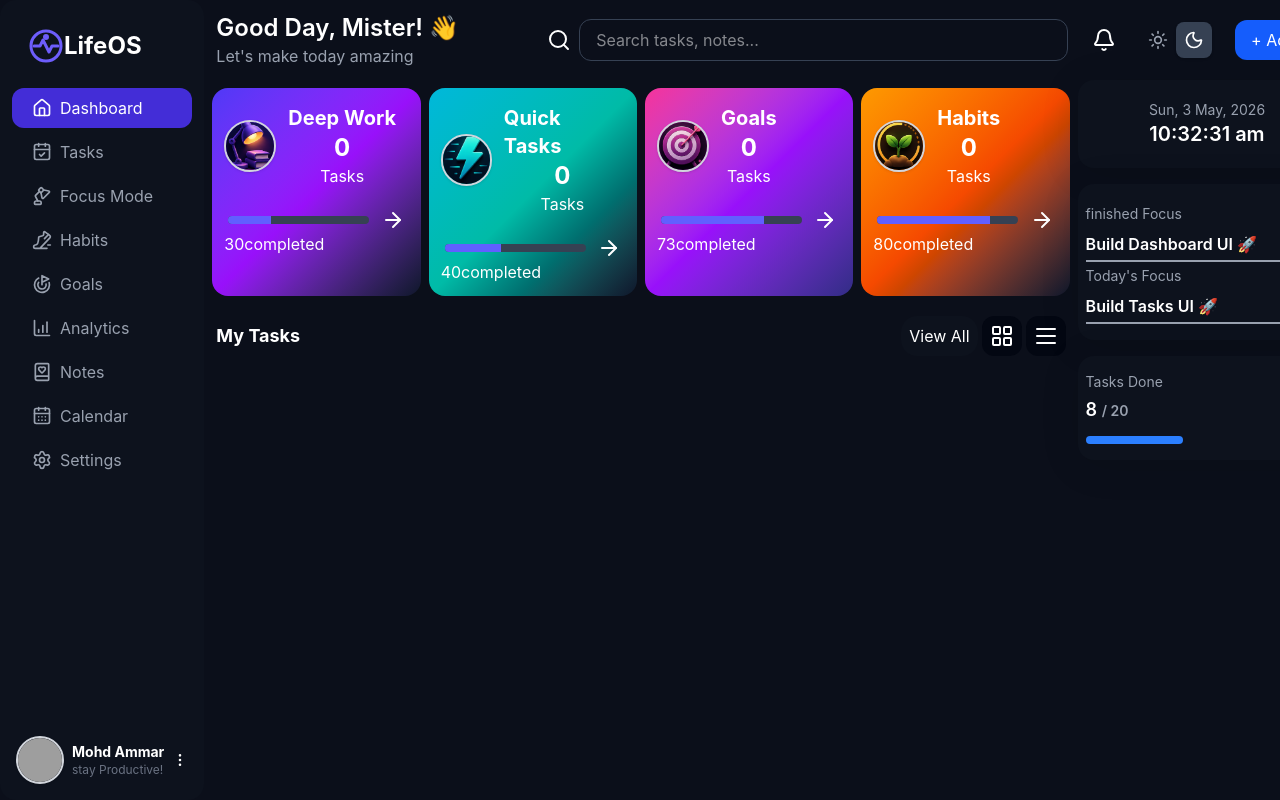
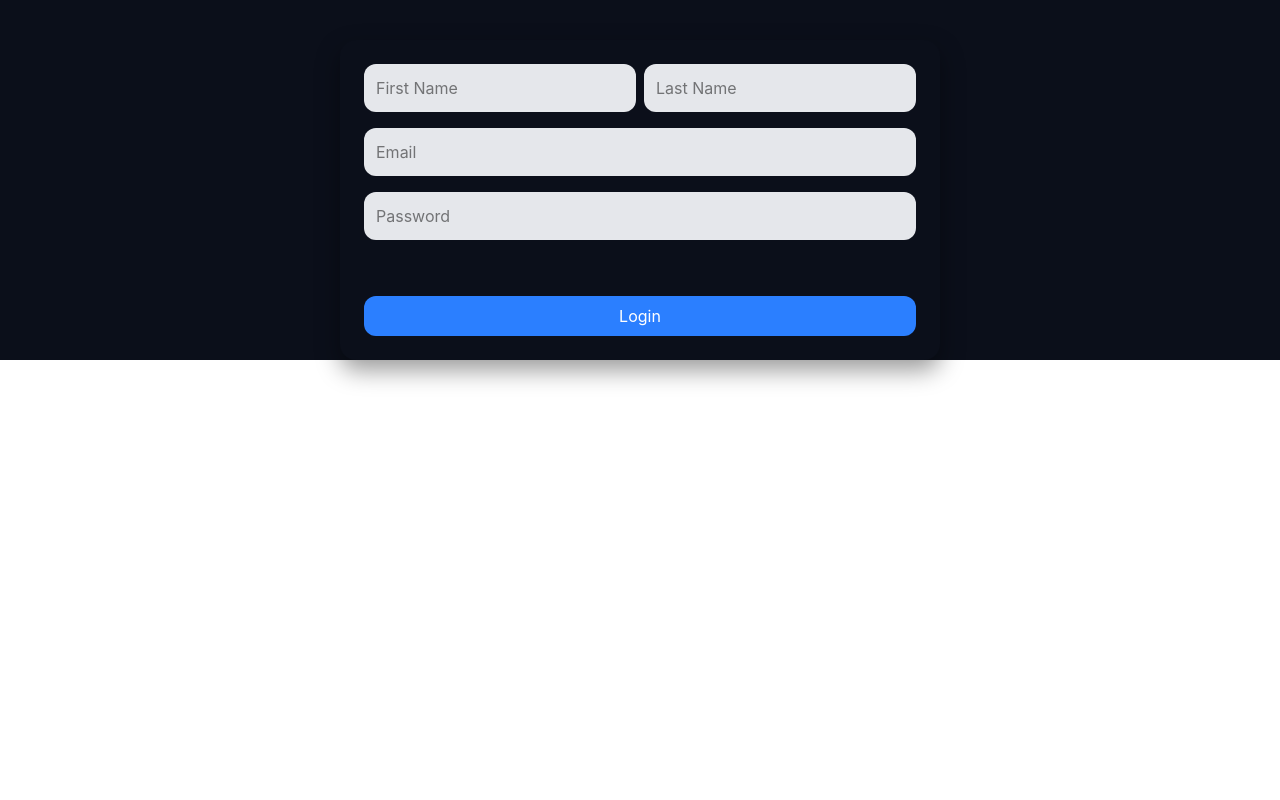
Before and after one commit to Mohd-Ammar-Qureshi/LifeOS-manager, a React (Vite) app: page / in a window 1280 px wide. Built offline with nearby package versions, Linux system fonts and the light colour scheme; grey boxes are pictures that could not be loaded.

Commit message:
Login page Update

```diff
--- a/src/App.jsx
+++ b/src/App.jsx
@@ -1,11 +1,22 @@
 import { useState, useEffect } from "react";
 import Navbox from "./component/Navbox";
 import Section from "./component/Section";
+import Login from "./component/Login";
 
 function App() {
   const [active, setActive] = useState("dashboard"); //shared state
   const [tasks, setTasks] = useState([]);
   const [typeCount, setTypeCount] = useState({});
+  const [fname, setfname] = useState("");
+  const [lname, setlname] = useState("");
+  const [email, setemail] = useState("");
+
+  const [IsLoggedIn, setIsLoggedIn] = useState(false);
+  useEffect(() => {
+    const user = localStorage.getItem("user");
+    if (user) setIsLoggedIn(true);
+  }, []);
+
   const [theme, setTheme] = useState(() => {
     return localStorage.getItem("theme") || "dark";
   });
@@ -31,17 +42,48 @@ function App() {
   useEffect(() => {
     localStorage.setItem("tasks", JSON.stringify(tasks));
   }, [tasks]);
-  return (
+  return IsLoggedIn ? (
     <div className="min-h-screen min-w-screen flex bg-white dark:bg-[#0B0F1A] text-black dark:text-white overflow-auto">
-      <Navbox active={active} setActive={setActive} theme={theme} />
+      <Navbox
+        active={active}
+        setActive={setActive}
+        theme={theme}
+        fname={fname}
+        setfname={setfname}
+        lname={lname}
+        setlname={setlname}
+        email={email}
+        setemail={setemail}
+      />
       <Section
         active={active}
+        setActive={setActive}
         tasks={tasks}
         setTasks={setTasks}
         typeCount={typeCount}
         setTypeCount={setTypeCount}
         theme={theme}
         setTheme={setTheme}
+        setIsLoggedIn={setIsLoggedIn}
+        fname={fname}
+        setfname={setfname}
+        lname={lname}
+        setlname={setlname}
+        email={email}
+        setemail={setemail}
+      />
+    </div>
+  ) : (
+    <div>
+      <Login
+        setIsLoggedIn={setIsLoggedIn}
+        theme={theme}
+        fname={fname}
+        setfname={setfname}
+        lname={lname}
+        setlname={setlname}
+        email={email}
+        setemail={setemail}
       />
     </div>
   );
--- /dev/null
+++ b/src/component/Login.jsx
@@ -0,0 +1,66 @@
+import { useState } from "react";
+
+const Login = ({
+  setIsLoggedIn,
+  setfname,
+  fname,
+  setlname,
+  lname,
+  setemail,
+  email,
+  theme,
+}) => {
+  const [password, setPassword] = useState("");
+
+  const handleLogin = () => {
+    if (fname && email && password) {
+      localStorage.setItem(
+        "user",
+        JSON.stringify({ fname }, { lname }, { email }),
+      );
+      setIsLoggedIn(true);
+    }
+  };
+
+  return (
+    <div className="flex justify-center  bg-white dark:bg-[#0B0F1A]">
+      <div className="flex mt-10 flex-col gap-4 p-6 rounded-2xl shadow-[0_10px_25px_rgba(0,0,0,0.4)]">
+        <div className="flex gap-2">
+          <input
+            className="w-full p-3 rounded-xl bg-gray-100 dark:bg-gray-200"
+            type="name"
+            placeholder="First Name"
+            onChange={(e) => setfname(e.target.value)}
+          />
+          <input
+            className="w-full p-3 rounded-xl bg-gray-100 dark:bg-gray-200"
+            type="name"
+            placeholder="Last Name"
+            onChange={(e) => setlname(e.target.value)}
+          />
+        </div>
+
+        <input
+          className="w-full p-3 rounded-xl bg-gray-100 dark:bg-gray-200 "
+          type="email"
+          placeholder="Email"
+          onChange={(e) => setemail(e.target.value)}
+        />
+        <input
+          className="w-full p-3 rounded-xl bg-gray-100 dark:bg-gray-200"
+          type="password"
+          placeholder="Password"
+          onChange={(e) => setPassword(e.target.value)}
+        />
+        <button
+          className="bg-blue-500 text-white px-4 py-2 mt-10 rounded-xl"
+          onClick={handleLogin}
+        >
+          Login
+        </button>
+      </div>
+    </div>
+  );
+};
+
+export default Login;
--- a/src/component/Navbar.jsx
+++ b/src/component/Navbar.jsx
@@ -2,7 +2,7 @@ import React from "react";
 import { useState, useEffect } from "react";
 import { Bell, Search, Sun, Moon } from "lucide-react";
 
-const Navbar = ({ theme, setTheme }) => {
+const Navbar = ({ theme, setTheme, active, setActive }) => {
   return (
     <div className="flex w-full p-3 justify-between">
       <div className="flex-3">
@@ -52,7 +52,10 @@ const Navbar = ({ theme, setTheme }) => {
               <Moon size={20} />
             </div>
           </div>
-          <button className="bg-blue-600 hover:bg-blue-700 text-white px-4 py-2 rounded-xl truncate transition">
+          <button
+            onClick={() => setActive("tasks")}
+            className="bg-blue-600 hover:bg-blue-700 text-white px-4 py-2 rounded-xl truncate transition"
+          >
             + Add Task
           </button>
         </div>
--- a/src/component/Navbox.jsx
+++ b/src/component/Navbox.jsx
@@ -13,7 +13,7 @@ import {
   EllipsisVertical,
 } from "lucide-react";
 
-const Navbox = ({ setActive, active }) => {
+const Navbox = ({ setActive, active, fname, lname }) => {
   const navItems = [
     { id: "dashboard", label: "Dashboard", icon: House },
     { id: "tasks", label: "Tasks", icon: CalendarCheck },
@@ -77,7 +77,9 @@ const Navbox = ({ setActive, active }) => {
               />
             </div>
             <div>
-              <p className="text-sm font-bold truncate">Mohd Ammar</p>
+              <p className="text-sm font-bold truncate">
+                {fname} {lname}
+              </p>
               <p className="text-xs text-gray-500 truncate">stay Productive!</p>
             </div>
             <div>
--- a/src/component/Section.jsx
+++ b/src/component/Section.jsx
@@ -12,16 +12,29 @@ import SectionNine from "./SectionNine";
 
 const Section = ({
   active,
+  setActive,
   tasks,
   setTasks,
   typeCount,
   setTypeCount,
   theme,
   setTheme,
+  setIsLoggedIn,
+  fname,
+  setfname,
+  lname,
+  setlname,
+  email,
+  setemail,
 }) => {
   return (
     <div className="flex-6">
-      <Navbar theme={theme} setTheme={setTheme} />
+      <Navbar
+        theme={theme}
+        setTheme={setTheme}
+        active={active}
+        setActive={setActive}
+      />
 
       <div className="flex">
         {active === "dashboard" && (
@@ -42,7 +55,19 @@ const Section = ({
         {active === "analytics" && <SectionSix theme={theme} />}
         {active === "notes" && <SectionSeven theme={theme} />}
         {active === "calendar" && <SectionEight theme={theme} />}
-        {active === "settings" && <SectionNine theme={theme} />}
+        {active === "settings" && (
+          <SectionNine
+            theme={theme}
+            setTheme={setTheme}
+            setIsLoggedIn={setIsLoggedIn}
+            fname={fname}
+            setfname={setfname}
+            lname={lname}
+            setlname={setlname}
+            email={email}
+            setemail={setemail}
+          />
+        )}
       </div>
     </div>
   );
--- a/src/component/SectionNine.jsx
+++ b/src/component/SectionNine.jsx
@@ -1,10 +1,21 @@
 import React from "react";
 import { useState } from "react";
+import { Sun, Moon } from "lucide-react";
 
-const SectionNine = ({ theme, setTheme }) => {
-  const [name, setName] = useState("Mister");
-  const [email, setEmail] = useState("mister@email.com");
-
+const SectionNine = ({
+  theme,
+  setTheme,
+  setIsLoggedIn,
+  fname,
+  setfname,
+  lname,
+  setlname,
+  email,
+  setemail,
+}) => {
+  // const [name, setName] = useState("Mister");
+  // const [email, setEmail] = useState("mister@email.com");
+  const name = fname + " " + lname;
   return (
     <div className="p-6 h-130 overflow-auto no-scrollbar max-w-4xl mx-auto text-black dark:text-white">
       {/* TITLE */}
@@ -16,47 +27,62 @@ const SectionNine = ({ theme, setTheme }) => {
           <h2 className="text-lg font-semibold mb-4">Profile</h2>
 
           <div className="space-y-3">
-            <input
-              type="text"
-              value={name}
-              onChange={(e) => setName(e.target.value)}
-              className="w-full p-2 rounded-xl bg-gray-100 dark:bg-gray-800"
-            />
+            <div className="flex gap-2">
+              <div>
+                <label htmlFor="fname">first Name</label>
+                <input
+                  type="text"
+                  value={fname}
+                  onChange={(e) => setfname(e.target.value)}
+                  className="w-full p-2 rounded-xl bg-gray-100 dark:bg-gray-800"
+                />
+              </div>
+              <div>
+                <label htmlFor="lname">Last Name</label>
+                <input
+                  type="text"
+                  value={lname}
+                  onChange={(e) => setlname(e.target.value)}
+                  className="w-full p-2 rounded-xl bg-gray-100 dark:bg-gray-800"
+                />
+              </div>
+            </div>
+            <label htmlFor="fname">Email</label>
             <input
               type="email"
               value={email}
-              onChange={(e) => setEmail(e.target.value)}
+              onChange={(e) => setemail(e.target.value)}
               className="w-full p-2 rounded-xl bg-gray-100 dark:bg-gray-800"
             />
           </div>
         </div>
 
         {/* APPEARANCE */}
-        <div className="bg-white dark:bg-[#0B0F1A] p-5 rounded-2xl shadow-[0_10px_25px_rgba(0,0,0,0.4)]">
-          <h2 className="text-lg font-semibold mb-4">Appearance</h2>
+        <div className="flex bg-white dark:bg-[#0B0F1A] p-5 rounded-2xl shadow-[0_10px_25px_rgba(0,0,0,0.4)]">
+          <h2 className="text-lg font-semibold mr-5">Appearance</h2>
 
           <div className="flex gap-3">
-            <button
+            <div
               onClick={() => setTheme("light")}
-              className={`px-4 py-2 rounded-xl ${
+              className={`p-2 rounded-lg transition ${
                 theme === "light"
                   ? "bg-gray-200 text-black shadow"
-                  : "bg-gray-100 dark:bg-gray-800"
+                  : "text-gray-400"
               }`}
             >
-              Light
-            </button>
+              <Sun size={20} />
+            </div>
 
-            <button
+            <div
               onClick={() => setTheme("dark")}
-              className={`px-4 py-2 rounded-xl ${
+              className={`p-2 rounded-lg transition ${
                 theme === "dark"
                   ? "bg-gray-700 text-white shadow"
-                  : "bg-gray-100 dark:bg-gray-800"
+                  : "text-black"
               }`}
             >
-              Dark
-            </button>
+              <Moon size={20} />
+            </div>
           </div>
         </div>
 
@@ -79,7 +105,12 @@ const SectionNine = ({ theme, setTheme }) => {
         <div className="bg-white dark:bg-[#0B0F1A] p-5 rounded-2xl shadow-[0_10px_25px_rgba(0,0,0,0.4)] flex justify-between items-center">
           <span className="text-red-500 font-medium">Account</span>
 
-          <button className="bg-red-500 hover:bg-red-600 text-white px-4 py-2 rounded-xl">
+          <button
+            onClick={() => {
+              localStorage.removeItem("user");
+              setIsLoggedIn(false);
+            }}
+          >
             Logout
           </button>
         </div>
```
Also changed, not shown: src/main.jsx (+5 -7 lines).
